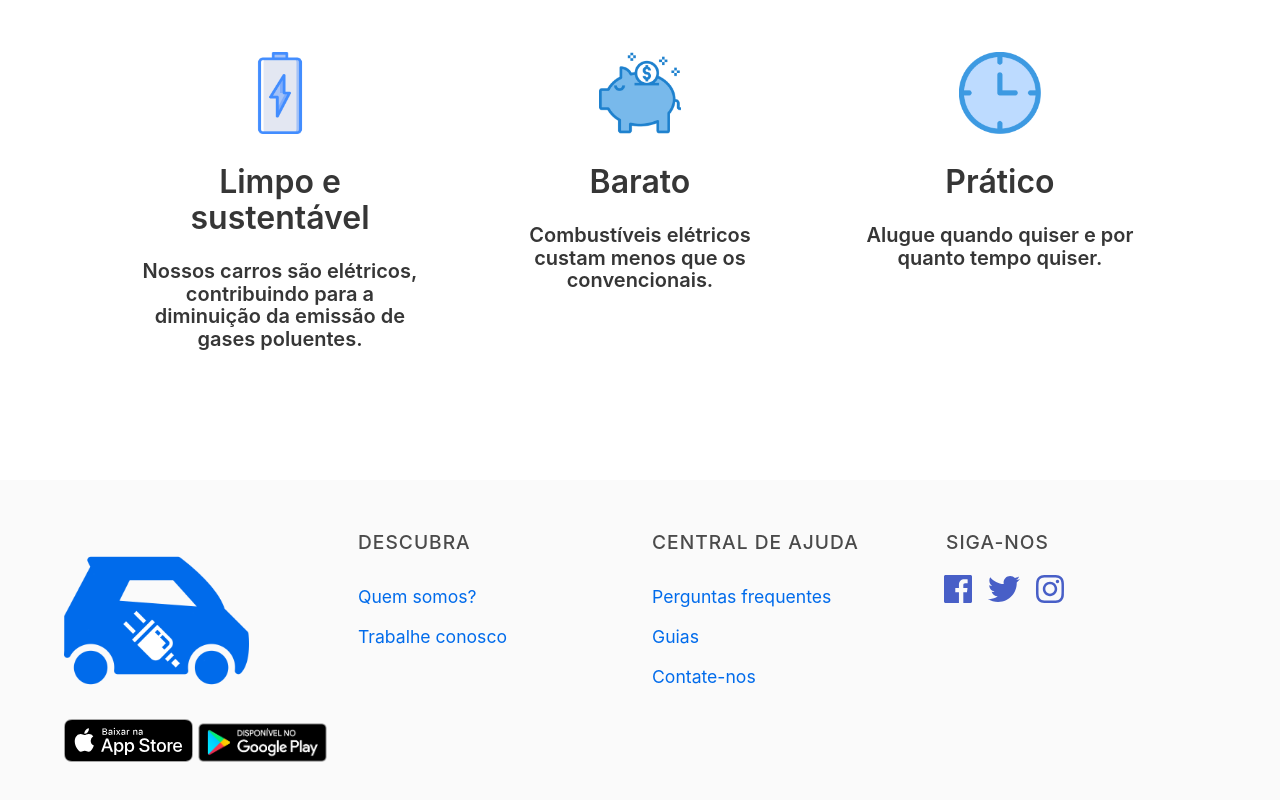
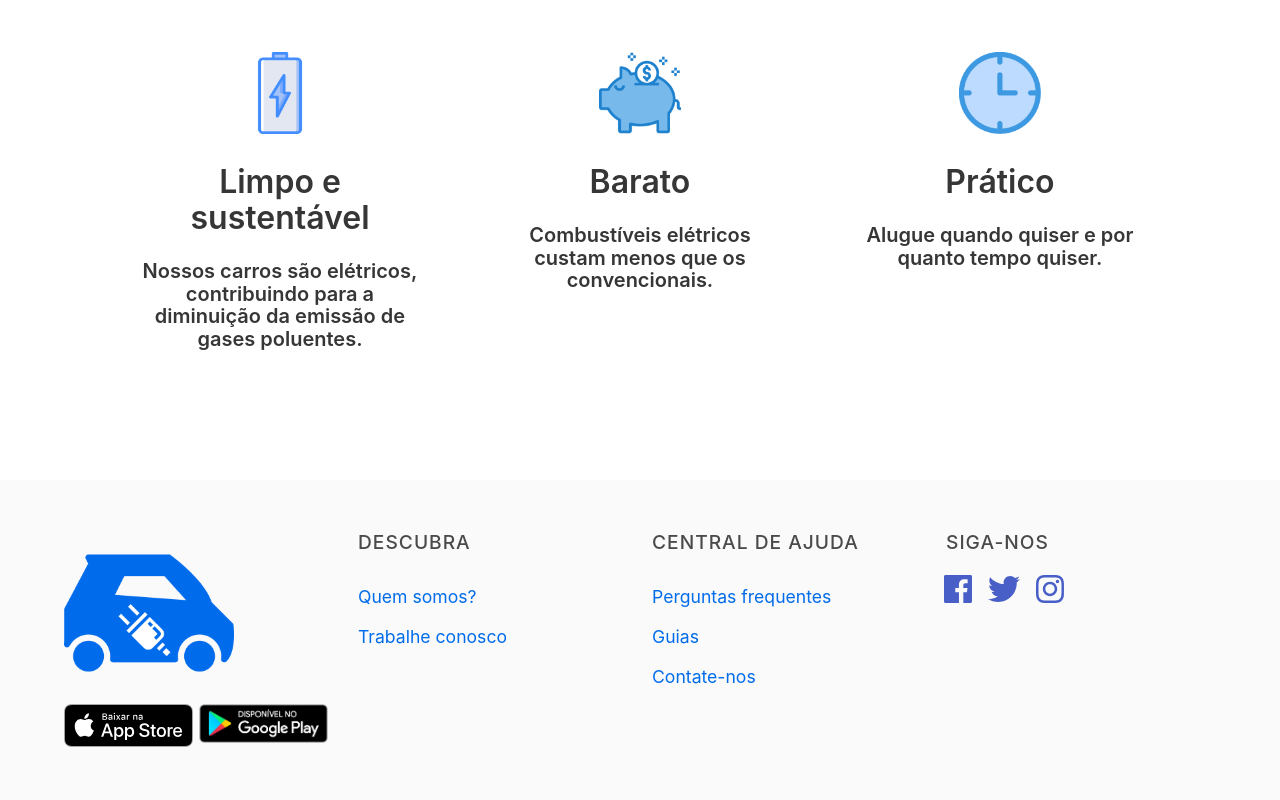
Before and after one commit to bmortella/mashin, a plain HTML site: page web/index.html in a window 1280 px wide. Shown: the part 840-1640 px from the top of the page. Drawn offline with nearby package versions, Linux system fonts and the light colour scheme.

Commit message:
Diminuindo logo no footer

```diff
--- a/web/index.html
+++ b/web/index.html
@@ -147,12 +147,18 @@
 
 <footer class="footer">
     <div class="container">
-        <div class="columns">
+        <div class="columns ">
             <div class="column">
                 <div class="footer-logo">
-                  <img src="images/logoazul.png" width="185">
-                  <img src="images/appstore.svg" width="129" height="38" alt="Baixar na App Store">
-                  <img src="images/playstore.png" width="129" height="38" alt="Baixar no Google Play">
+                  <img src="images/logoazul.png" width="170">
+                  <div class="columns is-gapless">
+                    <div class="column">
+                      <img src="images/appstore.svg" width="129" height="38" alt="Baixar na App Store">
+                    </div>
+                    <div class="column">
+                      <img src="images/playstore.png" width="129" height="40" alt="Baixar no Google Play">
+                    </div>
+                  </div>
                 </div>
             </div>
             <div class="column">
```
